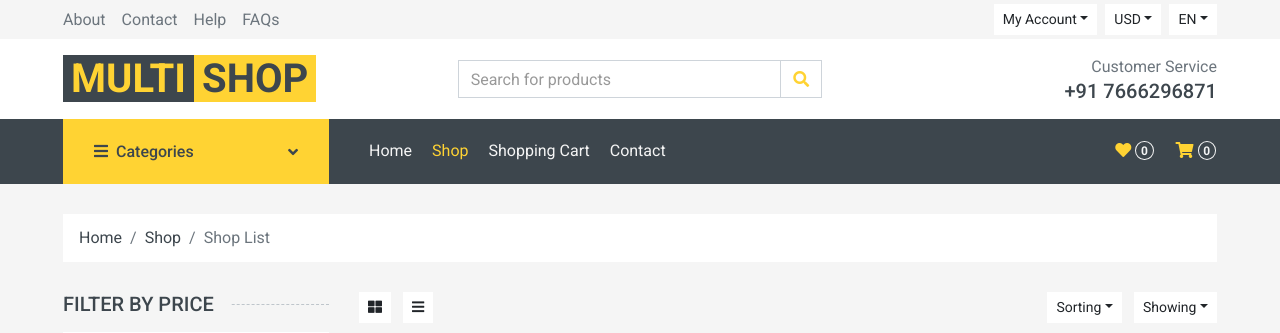
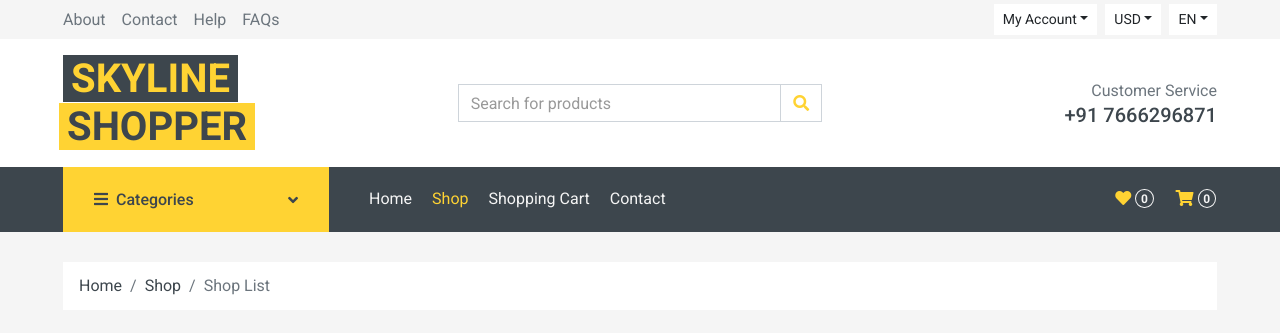
Before and after one commit to VG-1510/Ecommerce-Website-Using-Django, a Django app: page /shop/ in a window 1280 px wide. Shown: the top 333 px of the page. Run offline with Django 5.2, Linux system fonts and the light colour scheme; some libraries are stand-ins or nearby versions.

Commit message:
updated page

```diff
--- a/members/templates/cart.html
+++ b/members/templates/cart.html
@@ -4,7 +4,7 @@
 
 <head>
     <meta charset="utf-8">
-    <title>MultiShop - Online Shop Website Template</title>
+    <title>SkylineShopper - Online Shop Website Template</title>
     <meta content="width=device-width, initial-scale=1.0" name="viewport">
     <meta content="Free HTML Templates" name="keywords">
     <meta content="Free HTML Templates" name="description">
@@ -80,8 +80,8 @@
         <div class="row align-items-center bg-light py-3 px-xl-5 d-none d-lg-flex">
             <div class="col-lg-4">
                 <a href="" class="text-decoration-none">
-                    <span class="h1 text-uppercase text-primary bg-dark px-2">Multi</span>
-                    <span class="h1 text-uppercase text-dark bg-primary px-2 ml-n1">Shop</span>
+                    <span class="h1 text-uppercase text-primary bg-dark px-2">Skyline</span>
+                    <span class="h1 text-uppercase text-dark bg-primary px-2 ml-n1">Shopper</span>
                 </a>
             </div>
             <div class="col-lg-4 col-6 text-left">
--- a/members/templates/category.html
+++ b/members/templates/category.html
@@ -4,7 +4,7 @@
 
 <head>
     <meta charset="utf-8">
-    <title>MultiShop - Online Shop Website Template</title>
+    <title>SkylineShopper - Online Shop Website Template</title>
     <meta content="width=device-width, initial-scale=1.0" name="viewport">
     <meta content="Free HTML Templates" name="keywords">
     <meta content="Free HTML Templates" name="description">
@@ -80,8 +80,8 @@
         <div class="row align-items-center bg-light py-3 px-xl-5 d-none d-lg-flex">
             <div class="col-lg-4">
                 <a href="" class="text-decoration-none">
-                    <span class="h1 text-uppercase text-primary bg-dark px-2">Multi</span>
-                    <span class="h1 text-uppercase text-dark bg-primary px-2 ml-n1">Shop</span>
+                    <span class="h1 text-uppercase text-primary bg-dark px-2">Skyline</span>
+                    <span class="h1 text-uppercase text-dark bg-primary px-2 ml-n1">Shopper</span>
                 </a>
             </div>
             <div class="col-lg-4 col-6 text-left">
--- a/members/templates/checkout.html
+++ b/members/templates/checkout.html
@@ -4,7 +4,7 @@
 
 <head>
     <meta charset="utf-8">
-    <title>MultiShop - Online Shop Website Template</title>
+    <title>SkylineShopper - Online Shop Website Template</title>
     <meta content="width=device-width, initial-scale=1.0" name="viewport">
     <meta content="Free HTML Templates" name="keywords">
     <meta content="Free HTML Templates" name="description">
@@ -80,8 +80,8 @@
         <div class="row align-items-center bg-light py-3 px-xl-5 d-none d-lg-flex">
             <div class="col-lg-4">
                 <a href="" class="text-decoration-none">
-                    <span class="h1 text-uppercase text-primary bg-dark px-2">Multi</span>
-                    <span class="h1 text-uppercase text-dark bg-primary px-2 ml-n1">Shop</span>
+                    <span class="h1 text-uppercase text-primary bg-dark px-2">Skyline</span>
+                    <span class="h1 text-uppercase text-dark bg-primary px-2 ml-n1">Shopper</span>
                 </a>
             </div>
             <div class="col-lg-4 col-6 text-left">
--- a/members/templates/contact.html
+++ b/members/templates/contact.html
@@ -4,7 +4,7 @@
 
 <head>
     <meta charset="utf-8">
-    <title>MultiShop - Online Shop Website Template</title>
+    <title>SkylineShopper - Online Shop Website Template</title>
     <meta content="width=device-width, initial-scale=1.0" name="viewport">
     <meta content="Free HTML Templates" name="keywords">
     <meta content="Free HTML Templates" name="description">
@@ -90,8 +90,8 @@
         <div class="row align-items-center bg-light py-3 px-xl-5 d-none d-lg-flex">
             <div class="col-lg-4">
                 <a href="" class="text-decoration-none">
-                    <span class="h1 text-uppercase text-primary bg-dark px-2">Multi</span>
-                    <span class="h1 text-uppercase text-dark bg-primary px-2 ml-n1">Shop</span>
+                    <span class="h1 text-uppercase text-primary bg-dark px-2">Skyline</span>
+                    <span class="h1 text-uppercase text-dark bg-primary px-2 ml-n1">Shopper</span>
                 </a>
             </div>
             <div class="col-lg-4 col-6 text-left">
--- a/members/templates/detail.html
+++ b/members/templates/detail.html
@@ -4,7 +4,7 @@
 
 <head>
     <meta charset="utf-8">
-    <title>MultiShop - Online Shop Website Template</title>
+    <title>SkylineShopper - Online Shop Website Template</title>
     <meta content="width=device-width, initial-scale=1.0" name="viewport">
     <meta content="Free HTML Templates" name="keywords">
     <meta content="Free HTML Templates" name="description">
@@ -80,8 +80,8 @@
         <div class="row align-items-center bg-light py-3 px-xl-5 d-none d-lg-flex">
             <div class="col-lg-4">
                 <a href="" class="text-decoration-none">
-                    <span class="h1 text-uppercase text-primary bg-dark px-2">Multi</span>
-                    <span class="h1 text-uppercase text-dark bg-primary px-2 ml-n1">Shop</span>
+                    <span class="h1 text-uppercase text-primary bg-dark px-2">Skyline</span>
+                    <span class="h1 text-uppercase text-dark bg-primary px-2 ml-n1">Shopper</span>
                 </a>
             </div>
             <div class="col-lg-4 col-6 text-left">
--- a/members/templates/index.html
+++ b/members/templates/index.html
@@ -4,7 +4,7 @@
 
 <head>
     <meta charset="utf-8">
-    <title>MultiShop - Online Shop Website Template</title>
+    <title>SkylineShopper - Online Shop Website Template</title>
     <meta content="width=device-width, initial-scale=1.0" name="viewport">
     <meta content="Free HTML Templates" name="keywords">
     <meta content="Free HTML Templates" name="description">
--- a/members/templates/shop.html
+++ b/members/templates/shop.html
@@ -4,7 +4,7 @@
 
 <head>
     <meta charset="utf-8">
-    <title>MultiShop - Online Shop Website Template</title>
+    <title>SkylineShopper - Online Shop Website Template</title>
     <meta content="width=device-width, initial-scale=1.0" name="viewport">
     <meta content="Free HTML Templates" name="keywords">
     <meta content="Free HTML Templates" name="description">
@@ -80,8 +80,8 @@
         <div class="row align-items-center bg-light py-3 px-xl-5 d-none d-lg-flex">
             <div class="col-lg-4">
                 <a href="" class="text-decoration-none">
-                    <span class="h1 text-uppercase text-primary bg-dark px-2">Multi</span>
-                    <span class="h1 text-uppercase text-dark bg-primary px-2 ml-n1">Shop</span>
+                    <span class="h1 text-uppercase text-primary bg-dark px-2">Skyline</span>
+                    <span class="h1 text-uppercase text-dark bg-primary px-2 ml-n1">Shopper</span>
                 </a>
             </div>
             <div class="col-lg-4 col-6 text-left">
```
